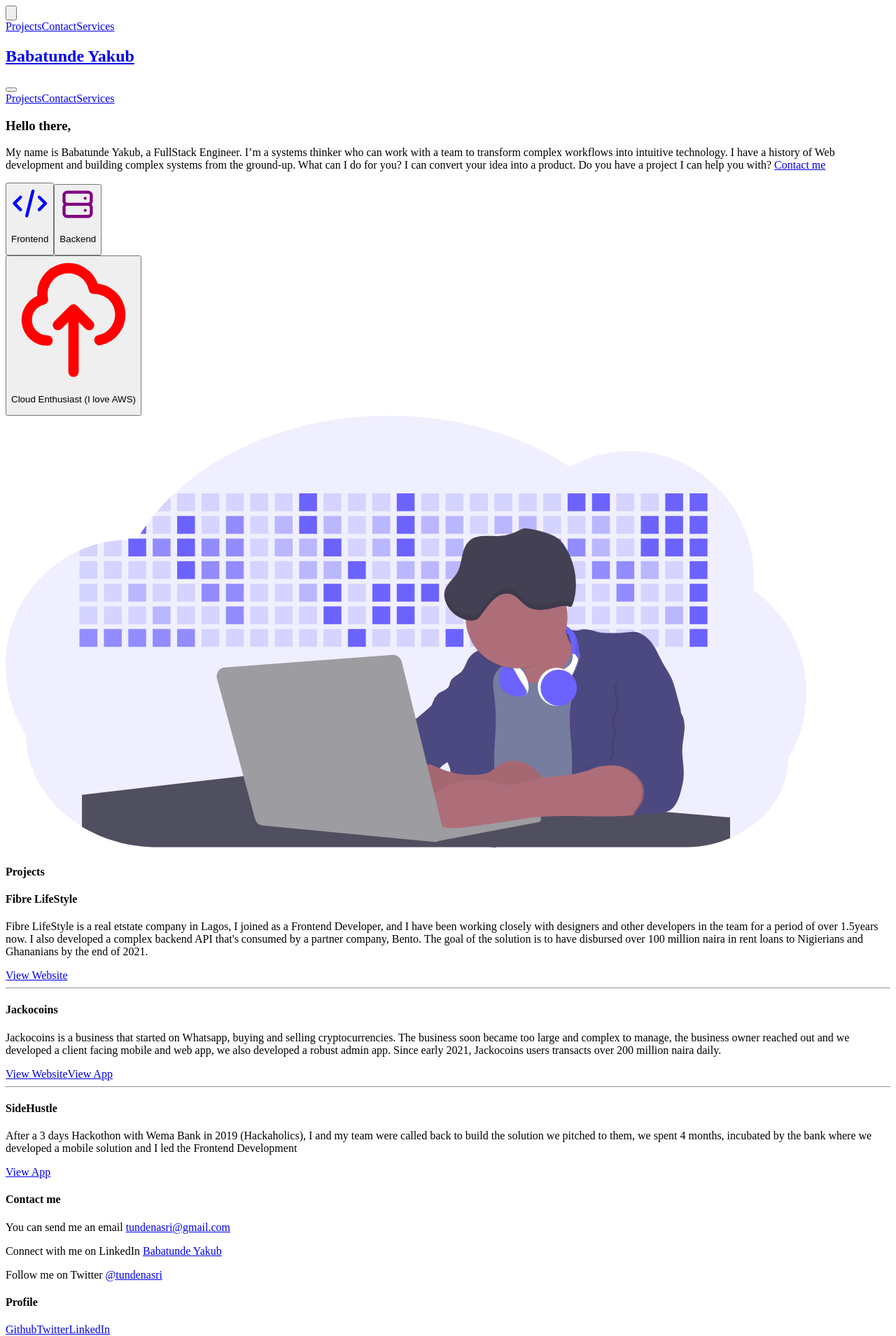
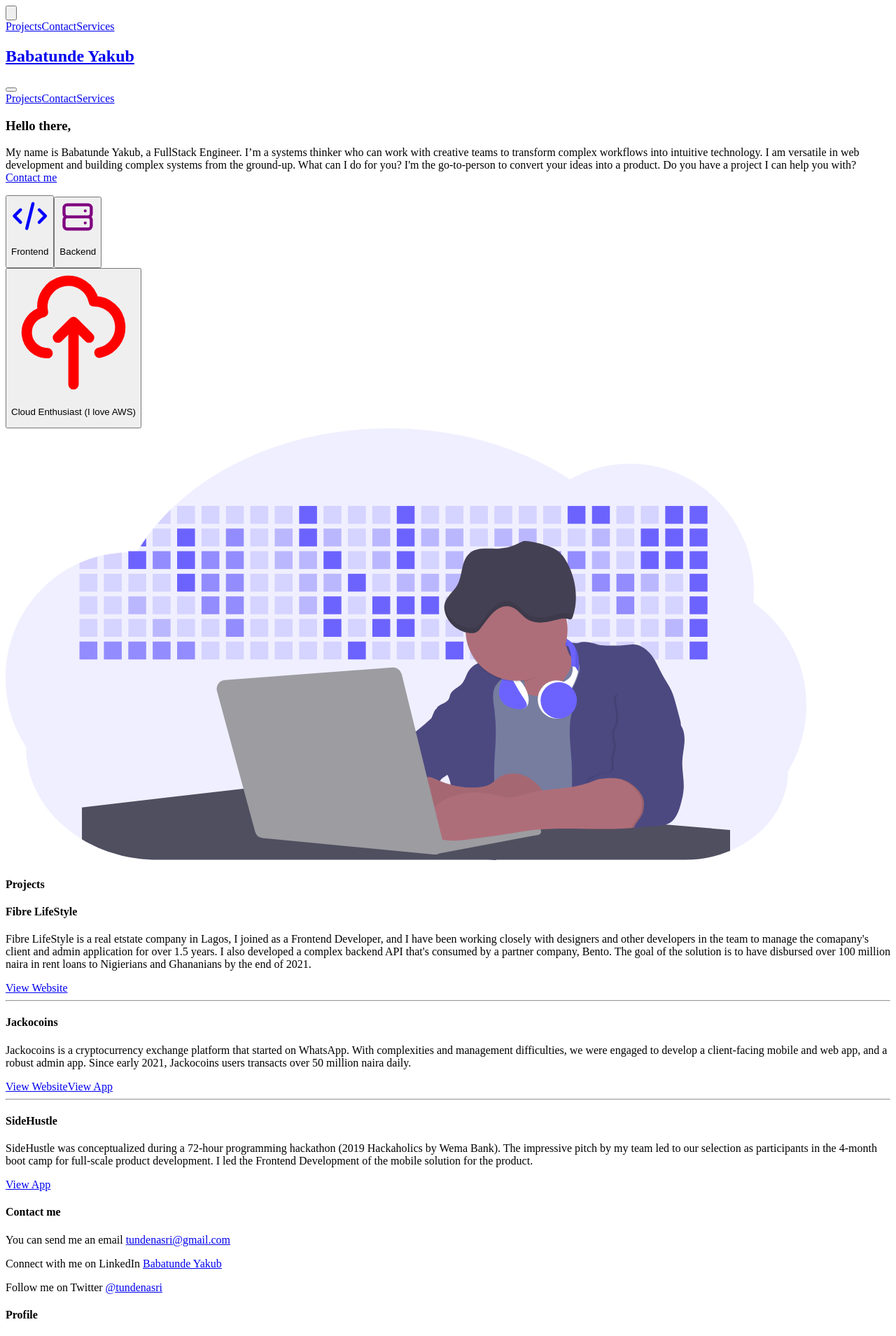
Before and after one commit to Tyak99/babatunde-yakub, a Next.js app: page / in a window 1280 px wide. Shown: the top 1909 px of the page at 70% size. Built offline with nearby package versions, Linux system fonts and the light colour scheme.

Commit message:
update project contents

```diff
--- a/pages/components/modules/Hero.js
+++ b/pages/components/modules/Hero.js
@@ -10,22 +10,25 @@ const Hero = () => {
           </h3>
           <p className="leading-loose font-light lg:w-4/5 text-lg mb-4">
             My name is Babatunde Yakub, a FullStack Engineer. I’m a systems
-            thinker who can work with a team to transform complex workflows into
-            intuitive technology. I have a history of Web development and
-            building complex systems from the ground-up. What can I do for you? I
-            can convert your idea into a product. Do you have a project I can
-            help you with? <a href="#contact" className='underline'>Contact me</a>
+            thinker who can work with creative teams to transform complex
+            workflows into intuitive technology. I am versatile in web
+            development and building complex systems from the ground-up. What
+            can I do for you? I'm the go-to-person to convert your ideas into a
+            product. Do you have a project I can help you with?{" "}
+            <a href="#contact" className="underline">
+              Contact me
+            </a>
           </p>
           <div>
             <div className="flex">
-              <Badge text="Frontend" icon='code'/>
-              <Badge text="Backend" icon='server' />
+              <Badge text="Frontend" icon="code" />
+              <Badge text="Backend" icon="server" />
             </div>
             <Badge text="Cloud Enthusiast (I love AWS)" icon="cloud" />
           </div>
           {/* <img src="./tunde.png" alt="" className='sm:hidden mt-4'/> */}
         </div>
-        <img src="./hero.svg" alt="" className='hidden lg:block w-2/4' />
+        <img src="./hero.svg" alt="" className="hidden lg:block w-2/4" />
       </div>
     </div>
   );
--- a/pages/components/modules/Projects.js
+++ b/pages/components/modules/Projects.js
@@ -12,26 +12,26 @@ const Projects = () => {
         <Project
           title="Fibre LifeStyle"
           desc="Fibre LifeStyle is a real etstate company in Lagos, I joined as a Frontend Developer, and I have been working closely with
-          designers and other developers in the team for a period of over 1.5years now. I also developed a complex backend API that's consumed by a partner company, Bento. The goal of the solution is to
+          designers and other developers in the team to manage the comapany's client and admin application for over 1.5 years.
+          I also developed a complex backend API that's consumed by a partner company, Bento. The goal of the solution is to
           have disbursed over 100 million naira in rent loans to Nigierians and Ghananians by the end of 2021."
           image="fibre.svg"
           webLink="https://fibre.ng"
         />
-        <hr className='sm:hidden w-3/6 m-auto' />
+        <hr className="sm:hidden w-3/6 m-auto" />
         <RtlProject
           title="Jackocoins"
-          desc="Jackocoins is a business that started on Whatsapp, buying and selling cryptocurrencies. The business soon became too large and complex to manage,
-          the business owner reached out and we developed a client facing mobile and web app, we also developed a robust admin app. Since early 2021, Jackocoins
-          users transacts over 200 million naira daily."
+          desc="Jackocoins is a cryptocurrency exchange platform that started on WhatsApp. With complexities and management difficulties,
+          we were engaged to develop a client-facing mobile and web app, and a robust admin app. Since early 2021, Jackocoins users transacts over 50 million naira daily."
           image="jackocoins.svg"
           webLink="https://jackocoins.com"
           mobileLink="https://play.google.com/store/apps/details?id=com.jackocoins.app"
         />
-        <hr className='sm:hidden w-3/6 m-auto'  />
+        <hr className="sm:hidden w-3/6 m-auto" />
         <Project
           title="SideHustle"
-          desc="After a 3 days Hackothon with Wema Bank in 2019 (Hackaholics), I and my team were called back to build the solution we pitched to them, we
-          spent 4 months, incubated by the bank where we developed a mobile solution and I led the Frontend Development"
+          desc="SideHustle was conceptualized during a 72-hour programming hackathon (2019 Hackaholics by Wema Bank).
+          The impressive pitch by my team led to our selection as participants in the 4-month boot camp for full-scale product development. I led the Frontend Development of the mobile solution for the product."
           image="sidehustle.jpg"
           mobileLink="https://play.google.com/store/apps/details?id=com.sidehustle&hl=en&gl=US"
         />
```
Also changed, not shown: public/fibre.svg.
